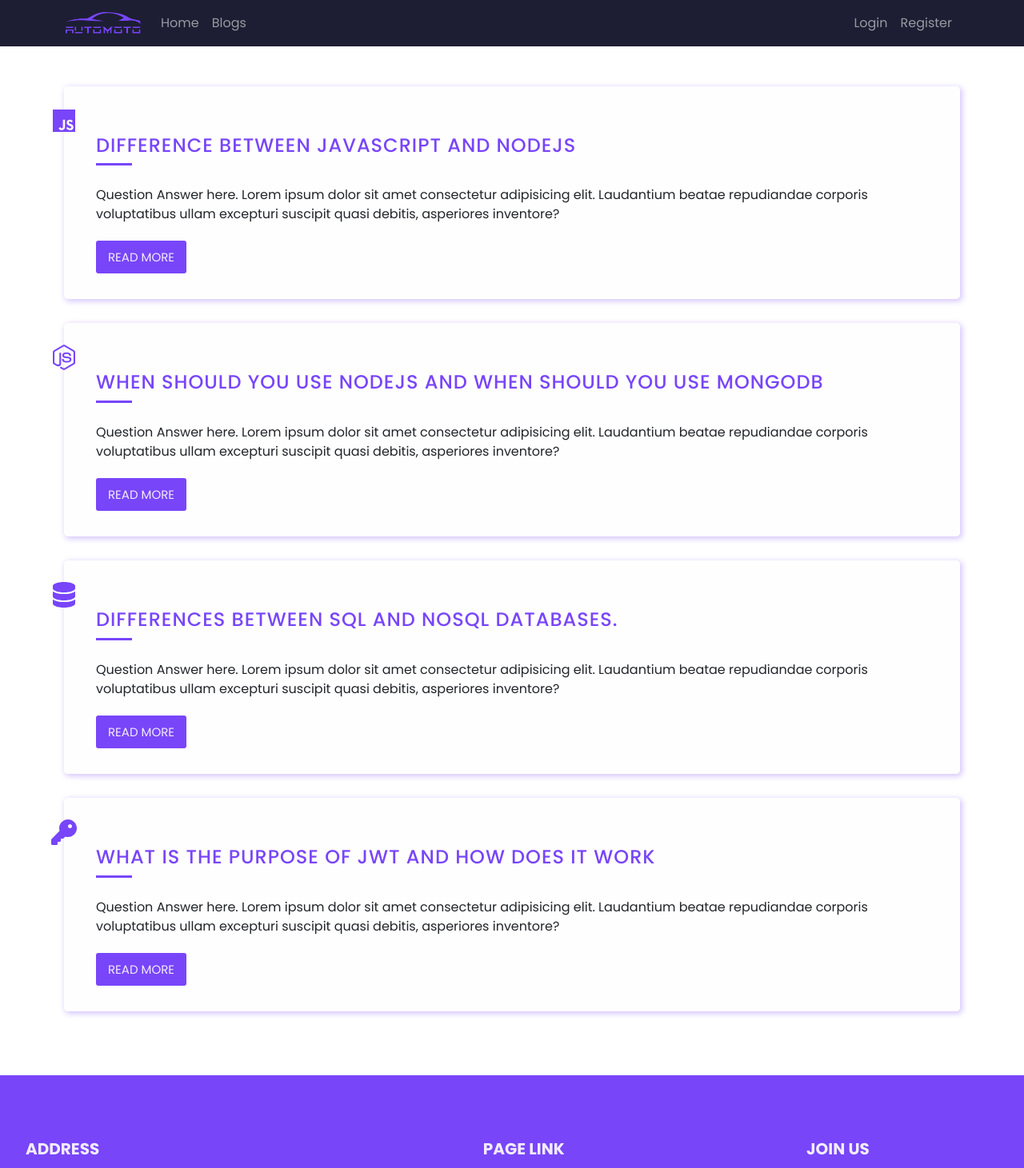
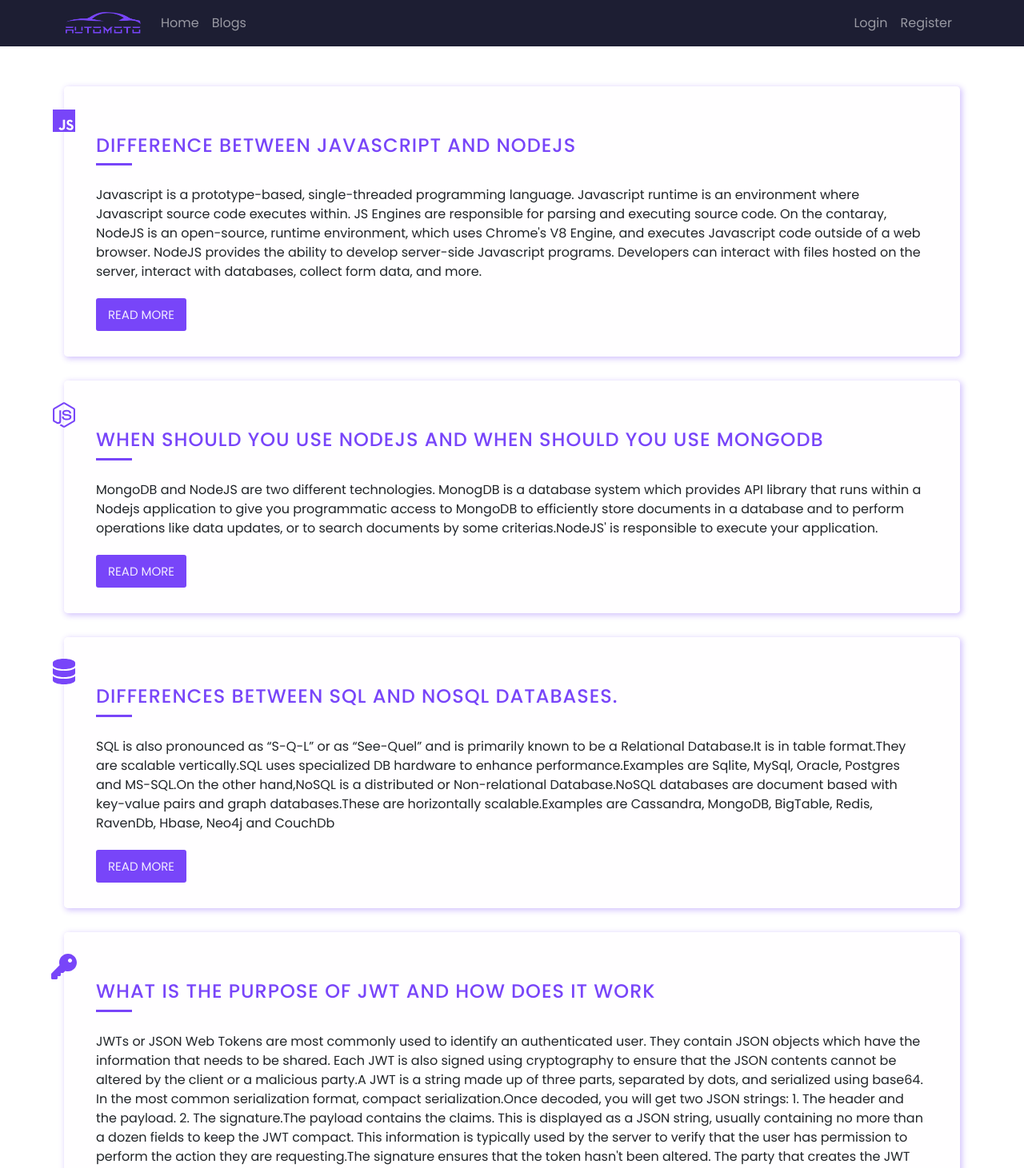
Before and after one commit to jannatul-mou149/warehouse-management-client-side-jannatul-mou149, a React (Create React App) app: page /blogs in a window 1280 px wide. Shown: the top 1461 px of the page at 80% size. Built offline with nearby package versions, Linux system fonts and the light colour scheme; no server answers.

Commit message:
blogs added

```diff
--- a/src/Pages/Blogs/Blogs.js
+++ b/src/Pages/Blogs/Blogs.js
@@ -15,7 +15,7 @@ const Blogs = () => {
                         </div>
                         <h4>Difference between javascript and nodejs</h4>
                         <div className="seperator"></div>
-                        <p id="answer">Question Answer here. Lorem ipsum dolor sit amet consectetur adipisicing elit. Laudantium beatae repudiandae corporis voluptatibus ullam excepturi suscipit quasi debitis, asperiores inventore?</p>
+                        <p id="answer">Javascript is a prototype-based, single-threaded programming language. Javascript runtime is an environment where Javascript source code executes within. JS Engines are responsible for parsing and executing source code. On the contaray, NodeJS is an open-source, runtime environment, which uses Chrome's V8 Engine, and executes Javascript code outside of a web browser. NodeJS provides the ability to develop server-side Javascript programs. Developers can interact with files hosted on the server, interact with databases, collect form data, and more.</p>
                         <a href="/" className="read-more">Read More
                         </a>
                     </div>
@@ -30,7 +30,7 @@ const Blogs = () => {
                         </div>
                         <h4>When should you use nodejs and when should you use mongodb</h4>
                         <div className="seperator"></div>
-                        <p id="answer1">Question Answer here. Lorem ipsum dolor sit amet consectetur adipisicing elit. Laudantium beatae repudiandae corporis voluptatibus ullam excepturi suscipit quasi debitis, asperiores inventore?</p>
+                        <p id="answer1">MongoDB and NodeJS are two different technologies. MonogDB is a database system which provides API library that runs within a Nodejs application to give you programmatic access to MongoDB to efficiently store documents in a database and to perform operations like data updates, or to search documents by some criterias.NodeJS' is responsible to execute your application.</p>
                         <a href="/" className="read-more">Read More
                         </a>
                     </div>
@@ -45,7 +45,7 @@ const Blogs = () => {
                         </div>
                         <h4>Differences between sql and nosql databases.</h4>
                         <div className="seperator"></div>
-                        <p id="answer2">Question Answer here. Lorem ipsum dolor sit amet consectetur adipisicing elit. Laudantium beatae repudiandae corporis voluptatibus ullam excepturi suscipit quasi debitis, asperiores inventore?</p>
+                        <p id="answer2">SQL is also pronounced as “S-Q-L” or as “See-Quel” and is primarily known to be a Relational Database.It is in table format.They are scalable vertically.SQL uses specialized DB hardware to enhance performance.Examples are Sqlite, MySql, Oracle, Postgres and MS-SQL.On the other hand,NoSQL is a distributed or Non-relational Database.NoSQL databases are document based with key-value pairs and graph databases.These are horizontally scalable.Examples are Cassandra, MongoDB, BigTable, Redis, RavenDb, Hbase, Neo4j and CouchDb</p>
                         <a href="/" className="read-more">Read More
                         </a>
                     </div>
@@ -60,7 +60,7 @@ const Blogs = () => {
                         </div>
                         <h4>What is the purpose of jwt and how does it work</h4>
                         <div className="seperator"></div>
-                        <p id="answer3">Question Answer here. Lorem ipsum dolor sit amet consectetur adipisicing elit. Laudantium beatae repudiandae corporis voluptatibus ullam excepturi suscipit quasi debitis, asperiores inventore?</p>
+                        <p id="answer3">JWTs or JSON Web Tokens are most commonly used to identify an authenticated user. They contain JSON objects which have the information that needs to be shared. Each JWT is also signed using cryptography to ensure that the JSON contents cannot be altered by the client or a malicious party.A JWT is a string made up of three parts, separated by dots, and serialized using base64. In the most common serialization format, compact serialization.Once decoded, you will get two JSON strings: 1. The header and the payload. 2. The signature.The payload contains the claims. This is displayed as a JSON string, usually containing no more than a dozen fields to keep the JWT compact. This information is typically used by the server to verify that the user has permission to perform the action they are requesting.The signature ensures that the token hasn't been altered. The party that creates the JWT signs the header and payload with a secret that is known to both the issuer and receiver, or with a private key known only to the sender. When the token is used, the receiving party verifies that the header and payload match the signature. </p>
                         <a href="/" className="read-more">Read More
                         </a>
                     </div>
```
